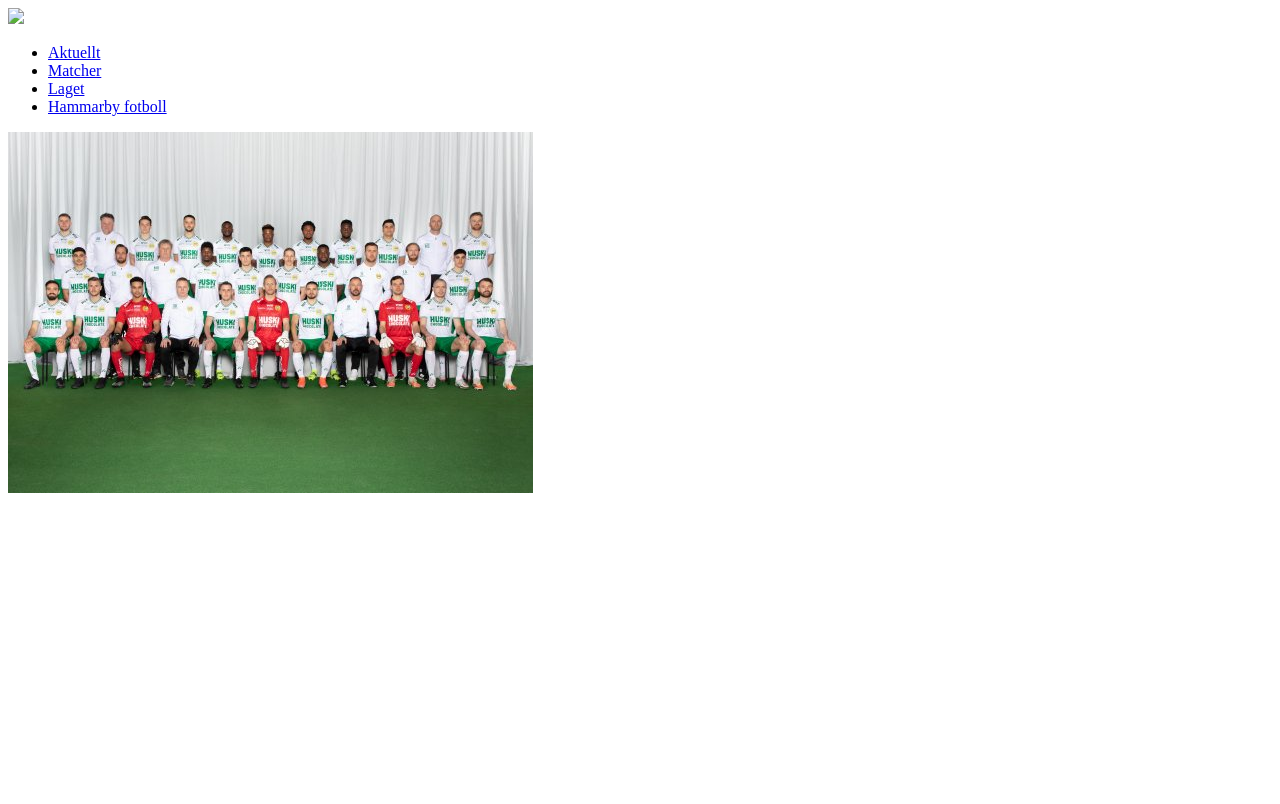
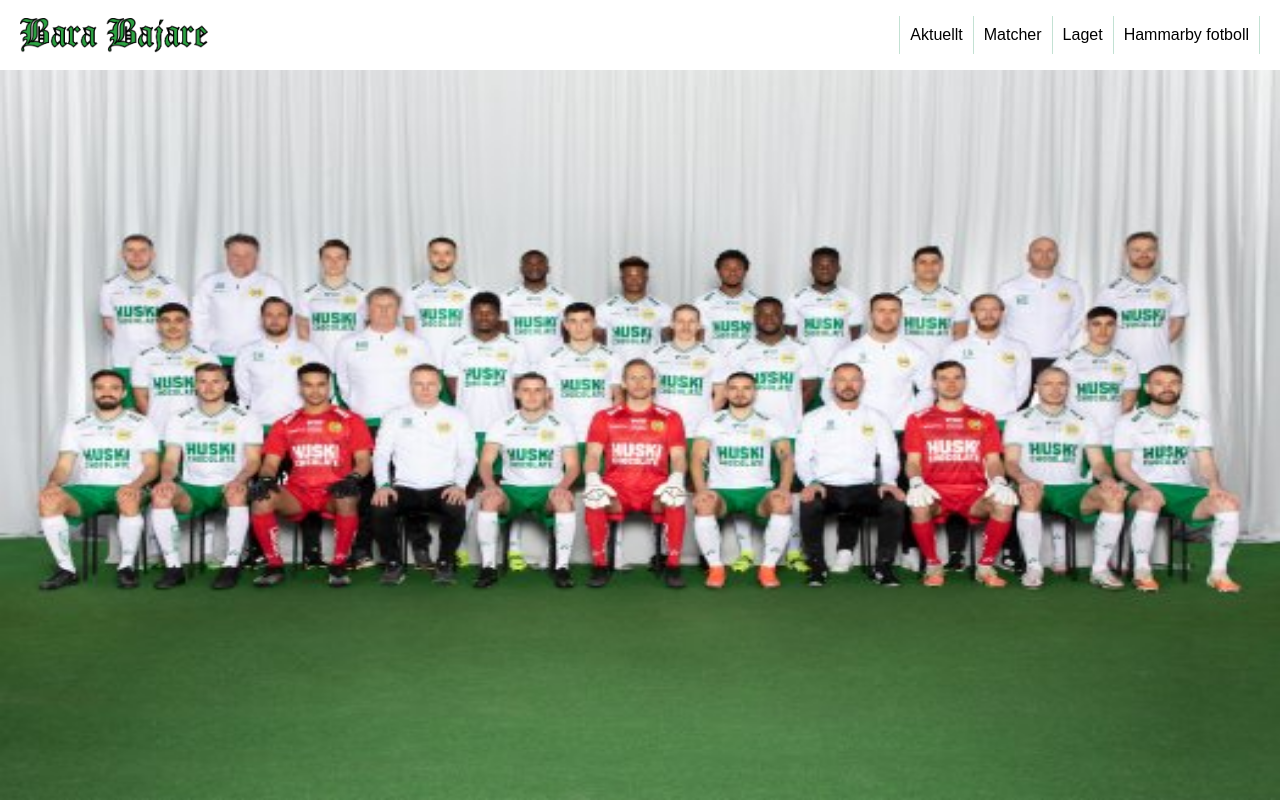
Before and after one commit to sk0tts/slutprojekt, a plain HTML site: page laget.html in a window 1280 px wide. Drawn offline with Linux system fonts and the light colour scheme; the site is published under a folder, as on GitHub Pages, so addresses that start at the root find nothing.

Commit message:
fixed urls

```diff
--- a/laget.html
+++ b/laget.html
@@ -5,12 +5,12 @@
     <meta http-equiv="X-UA-Compatible" content="IE=edge">
     <meta name="viewport" content="width=device-width, initial-scale=1.0">
     <title>Document</title>
-    <link rel="stylesheet" href="/public/css/laget.css">
+    <link rel="stylesheet" href="./public/css/laget.css">
 </head>
 <body>
     <nav>
-        <a class="title" href="/index.html">
-            <img src="/public/images/Bara-bajare-1996-twist.png">
+        <a class="title" href="index.html">
+            <img src="./public/images/Bara-bajare-1996-twist.png">
         </a>
         <ul class="nav-list">
             <li>
```
Also changed, not shown: aktuellt.html (+2 -2 lines), index.html (+4 -4 lines), matcher.html (+3 -3 lines).
